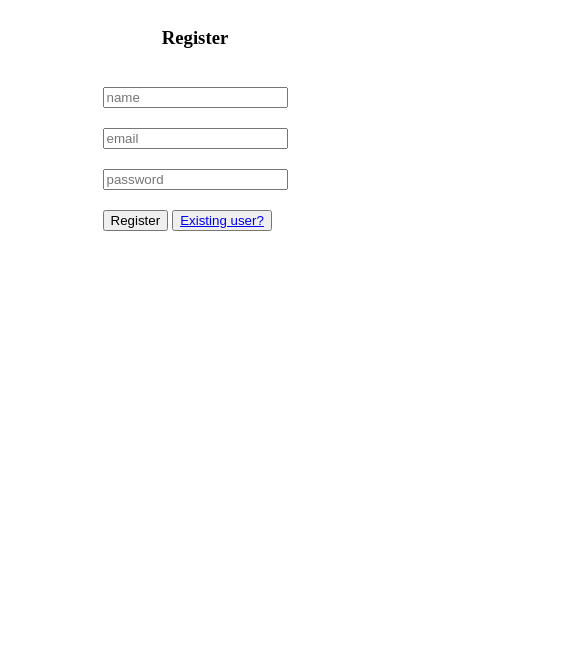
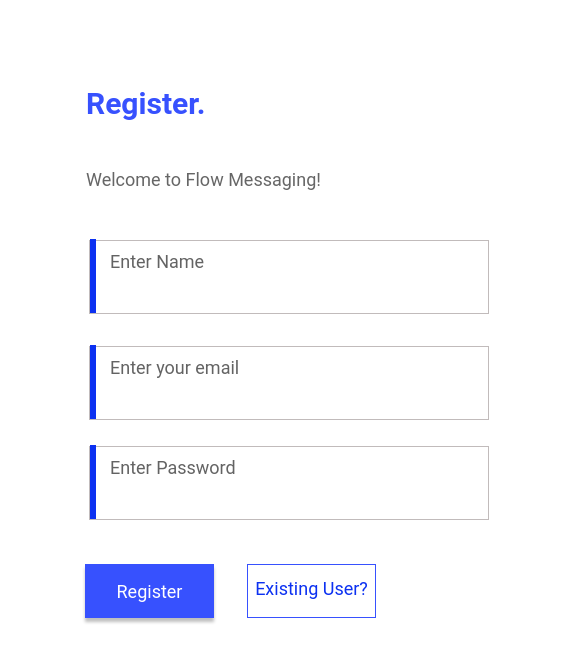
Before and after one commit to sriramk1n1/Flow-messaging, a SvelteKit app: page /register in a window 390 px wide. Shown: the top 662 px of the page, 585 px wide, since content can reach past the window. Built offline with nearby package versions, Linux system fonts and the light colour scheme.

Commit message:
register page and responsive design

```diff
--- a/server.js
+++ b/server.cjs
@@ -25,7 +25,7 @@
       const wss = new WebSocket.Server({ server });
       wss.on('connection', (ws) => {
         console.log('Client connected');
-        const db = new Database('Flow-messaging/src/lib/my.db');
+        const db = new Database('src/lib/my.db');
         let senderid;
         ws.on('message', (message) => {
           console.log(`Received message: ${message}`);
--- a/src/routes/+page.svelte
+++ b/src/routes/+page.svelte
@@ -14,13 +14,16 @@
 		ws.onmessage = (event) => {
       	console.log(event.data);
 		conversation = JSON.parse(event.data);
-
+		scrollBodyToBottom();
     };
 	window.addEventListener("beforeunload", function () {
 		if(ws.readyState == WebSocket.OPEN)
         ws.close();
 });
 });
+function scrollBodyToBottom() {
+	document.documentElement.scrollTo(0,document.body.scrollHeight)
+}
 let func4 = (e) => {
 		mobileview=!mobileview;
 
@@ -28,6 +31,7 @@
 	}
 	// setInterval(updateconversation, 1000);
 	$: data.convlist = form?.convlist ? form.convlist : data.convlist;
+
 </script>
 <div class="body-container">
 	<div class="sidebar">
@@ -39,14 +43,14 @@
 		<div class="conversations" style="padding: 10px">
 
 			{#each data?.convlist || [] as obj}
-				<div class="chat-list" >
+				<div class="chat-list" class:selected={receiver == obj.receiver}>
 					<!-- svelte-ignore a11y-click-events-have-key-events -->
 					<!-- svelte-ignore a11y-no-static-element-interactions -->
 					<div class="chat-item" on:click={()=>{
 						receiver=obj.receiver;
 						ws.send(JSON.stringify({receiver,sender}));
 					}
-					} class:selected={receiver == obj.receiver}>
+					} >
 					  <div class="user-avatar">
 						<!-- <img src="user-avatar.jpg" alt="User Avatar"> -->
 					  </div>
@@ -62,9 +66,9 @@
 	</div>
 	<div class="mobile" class:mobilemenu={mobileview} class:mobilemenuhidden={mobileview}>
 		<div class="msidebar">
-			<div class="input-container" style="padding:10px">
+			<div class="input-container" style="padding:10px; width:100%">
 				<form method="post" use:enhance action="?/adduser">
-					<input type="text" class="modern-input" placeholder="Add users..." name=adduser>
+					<input type="text" style="width:100%" class="modern-input" placeholder="Add users..." name=adduser>
 				</form>
 			</div>
 			<div class="conversations" style="padding: 10px">
@@ -98,8 +102,8 @@
 			With - {receiver}
 		</div> -->
 
-	<div class="content">
-		<a href="/logout"> Logout </a>
+	<div class="content" class:c2={!mobileview}>
+		<!-- <a href="/logout"> Logout </a>
 				<div class="top-bar">
 					<div class="other-users">
 						<div class="texts">
@@ -107,8 +111,20 @@
 								{receiver || ""}
 							</div>
 						</div>
+					</div> -->
+
+				<!-- </div> -->
+				<div class="topbar" >
+					<div class="mobiletoggle" >
+						<img width=20px height=20px src="menu.png" on:click={func4}>
 					</div>
 
+					<div style="flex:4; text-align:center ">
+						{receiver || ""}
+					</div>
+					<div>
+						<a href="/logout"> Logout </a>
+					</div>
 				</div>
 				<div class="messages" id="myele">
 
@@ -125,6 +141,7 @@
 					{/each}
 
 				</div>
+			<div class="footer">
 
 				<form class="form2"
 							method="post"
@@ -147,6 +164,8 @@
 									update();
 									ws.send(JSON.stringify({receiver,sender}));
 
+
+
 									// `update` is a function which triggers the default logic that would be triggered if this callback wasn't set
 								};
 							}}
@@ -158,15 +177,6 @@
 				</div>
 
 			</form>
-
-		<div class="mobiletoggle"> <button on:click={func4}> Mobile button</button></div>
-
-				<div>
-					{#if form?.status}
-						<div style="color:green">
-							{form?.status} -- {form?.message} to {form?.receiver}
-						</div>
-					{/if}
 			</div>
 	</div>
 </div>
@@ -187,7 +197,7 @@
   min-height: 100vh;
 }
 .selected{
-	border: 1px solid green;
+	border: 1px solid #6d00ff;
 }
 /* Sidebar */
 .sidebar {
@@ -197,13 +207,21 @@
   flex: 5;
   flex-grow: 1;
   border-radius: 10px;
+  position: fixed;
+  height: 100vh;
 }
-
+.footer{
+	position: fixed;
+	display: absolute;
+	bottom:0px;
+	width:auto;  display:absolute; right:0px; left:220px;
+	background-color: white;
+}
 .input-container{
 	flex:2
 }
 .conversations {
-	flex:10
+	flex:10;
 }
 /* Content */
 .content {
@@ -212,8 +230,12 @@
   flex-direction: column;
 }
 
-.top-bar{
+.topbar{
 	flex: 1;
+	background-color:aliceblue;
+	display: flex;
+	padding: 20px;
+	position:fixed; width:auto;  display:absolute; right:0px; left:220px
 }
 .messages{
 	flex:10;
@@ -221,6 +243,8 @@
 	flex-direction: column;
 	justify-content:baseline;
 	align-items: end;
+	margin-top: 10vh;
+	margin-bottom: 10vh;
 }
 
 /* Modern input container */
@@ -291,7 +315,11 @@
 
 
 
-
+:global(*){
+        box-sizing : border-box;
+        margin: 0;
+        padding: 0;
+    }
 
 
 
@@ -309,7 +337,6 @@
   display: flex;
   align-items: center;
   padding: 10px;
-  border-bottom: 1px solid #ddd;
 }
 
 /* User Avatar */
@@ -353,18 +380,65 @@
 	display: none;
 }
 
+
 @media (max-width: 1026px) {
+	.espace{
+		display: none;
+	}
+	.rightspace{
+		flex:4;
+		position: relative;
+	}
+	.modern-input2 {
+
+		flex: 8;
+		margin: 10px;
+		min-width: 40%;
+		padding: 10px;
+		border: 1px solid #ccc;
+		border-radius: 10px;
+		font-size: 16px;
+		outline: none;
+		transition: border-color 0.3s;
+		}
+	.send-button {
+		position: absolute;
+		margin: 10px;
+		top: 0;
+		bottom: 0;
+		width: 80px;
+		background-color: #007bff;
+		color: #fff;
+		border: none;
+		border-radius: 10px;
+		padding: 10px 20px;
+		cursor: pointer;
+}
+	.topbar{
+		left:0px;
+	}
+	.footer{
+		left:0px;
+		align-items: center;
+	}
+	.c2{
+	display: none;
+}
     .sidebar {
         display: none;
     }
 	.mobile{
 	display:block;
+	width: 100%;
+	padding: 20px;
 }
 .msidebar{
 	display:block;
 }
 .mobilemenu{
 	display: block;
+	width: 100%;
+
 }
 .mobilemenuhidden{
 	display:none;
@@ -373,6 +447,7 @@
 	display: block;
 	float: left;
 }
+
     }
 
 </style>
--- a/src/routes/register/+page.svelte
+++ b/src/routes/register/+page.svelte
@@ -4,10 +4,79 @@
     $: console.log(form)
 </script>
 
-<div style="display: flex; justify-content:center">
+
+
+<div class="Desktop1" style="width: 100%; height: 100%; position: relative; background: white">
+
+    <div class="Digital" style="left: 86px; top: 86px; position: absolute; color: #3751FE; font-size: 30px; font-family: Roboto; font-weight: 700; word-wrap: break-word">Register.</div>
+    <div class="WelcomeBackPleaseLoginToYourAccount" style="left: 86px; top: 20vh; position: absolute; color: rgba(0, 0, 0, 0.60); font-size: 18px; font-family: Roboto; font-weight: 400; word-wrap: break-word">Welcome to Flow Messaging!</div>
+    <form method="POST" use:enhance>
+
+            <div class="Rectangle1" style="min-width: 400px; width:35%; height: 74px; left:89px; top: 240px; position:absolute; background: white; border: 1px #C1BBBB solid">
+                <div class="EmailAddress" style="padding-top:10px; padding-left:20px; color: rgba(0, 0, 0, 0.61); font-size: 18px; font-family: Roboto; font-weight: 400; word-wrap: break-word">Enter Name</div>
+                <input class="HakeemDigitalCom" style="border:none; min-width: 390px; width:30%; outline:none; height:50%; padding-left:20px; color: #3751FE; font-size: 18px; font-family: Roboto; font-weight: 500; word-wrap: break-word" type="text" name="username" value={form?.username || ""}/>
+                <div class="Line2" style="width:74px; position:absolute; top:100%; transform: rotate(-90deg); transform-origin: 0 0; background: #0C31F1; border: 3px #0C31F1 solid"></div>
+            </div>
+
+            <div class="Rectangle2" style="min-width: 400px; width:35%; height: 74px; left: 89px; top: 346px; position: absolute; background: white; border: 1px #C1BBBB solid">
+                <div class="EmailAddress" style="padding-top:10px; padding-left:20px; color: rgba(0, 0, 0, 0.61); font-size: 18px; font-family: Roboto; font-weight: 400; word-wrap: break-word">Enter your email</div>
+                <input class="HakeemDigitalCom" style="border:none; min-width: 390px; width:30%;outline:none; height:50%; padding-left:20px; color: #3751FE; font-size: 18px; font-family: Roboto; font-weight: 500; word-wrap: break-word" type="email" name="email"/>
+                <div class="Line2" style="width:74px; position:absolute; top:100%; transform: rotate(-90deg); transform-origin: 0 0; background: #0C31F1; border: 3px #0C31F1 solid"></div>
+            </div>
+
+            <div class="Rectangle2.5" style="min-width: 400px; width:35%; height: 74px; left: 89px; top: 446px; position: absolute; background: white; border: 1px #C1BBBB solid">
+                <div class="EmailAddress" style="padding-top:10px; padding-left:20px; color: rgba(0, 0, 0, 0.61); font-size: 18px; font-family: Roboto; font-weight: 400; word-wrap: break-word">Enter Password</div>
+                <input class="HakeemDigitalCom" style="border:none; min-width: 390px; width:30%;outline:none; height:50%; padding-left:20px; color: #3751FE; font-size: 18px; font-family: Roboto; font-weight: 500; word-wrap: break-word" type="password" name="password"/>
+                <div class="Line2" style="width:74px; position:absolute; top:100%; transform: rotate(-90deg); transform-origin: 0 0; background: #0C31F1; border: 3px #0C31F1 solid"></div>
+            </div>
+
+            <div class="Rectangle4" style="text-align:center;  width: 129px; height: 54px; left: 85px; top: 564px; position: absolute; background: #3751FE; box-shadow: 0px 4px 3px rgba(0, 0, 0, 0.25)">
+                <button type="submit" class="Login" style="width: 100%; height: 100%; top: 25%; position:relative; background-color: transparent; border:none; margin:0px; top:0px; color: white; font-size: 18px; font-family: Roboto; font-weight: 400; word-wrap: break-word">Register </button>
+            </div>
+
+            <div class="Rectangle5" style="text-align:center; width: 129px; height: 54px; left: 247px; top: 564px; position: absolute; background: white; border: 1px #3751FE solid">
+                <div class="SignUp" style="width: 100%; height: 100%; top: 25%; position:absolute;color: #0C31F1; font-size: 18px; font-family: Roboto;"><a style="color: #0C31F1; font-size: 18px; font-family: Roboto; text-decoration:none;" href="/login">Existing User?</a></div>
+            </div>
+            <div class="Rectangle7" style="color:red; width: 500px; height: 54px; left: 89px; top: 204px; position:absolute;">
+                {#if form?.success==true}
+                    <p style="color:green">{form?.message || ""}</p>
+                {:else if form?.success==false}
+                    <p style="color:red">{form?.message || ""}</p>
+                {/if}
+            </div>
+        </form>
+        <div class="Rectangle6" style="width: 778px; height: 100vh; right: 0px; top: 0px; position: absolute; background: rgba(229, 229, 229, 0.41) margin:0px">
+            <!-- svelte-ignore a11y-missing-attribute -->
+            <img class="ClipMessageSent1" style="margin: 0px; width: 100%; height: 100%" src="logo.jpeg" />
+
+        </div>
+</div>
+
+
+
+
+
+
+
+
+
+
+
+
+
+
+
+
+
+
+
+
+
+
+<!-- <div style="display: flex; justify-content:center">
     <h3> Register </h3>
-</div>
-<div class="container" id="new">
+</div> -->
+<!-- <div class="container" id="new">
     {#if form?.success==true}
        <p style="color:green">{form?.message || ""}</p>
     {:else if form?.success==false}
@@ -28,15 +97,18 @@
             <button><a href="/login">Existing user?</a></button>
         </div>
     </form>
-</div>
+</div> -->
 
 
 <style>
-    .container {
-        display: flex;
-        justify-content: center;
+        :global(*){
+        box-sizing : border-box;
+        margin: 0;
+        padding: 0;
     }
-    .in{
-        margin: 20px;
+    @media (max-width: 1026px) {
+    .Rectangle6 {
+        display: none;
+    }
     }
 </style>
```
Also changed, not shown: static/menu.png (added), 1 other file (tests, documents, lock files or other folders). Lines whose indentation alone changed are shown as unchanged.
